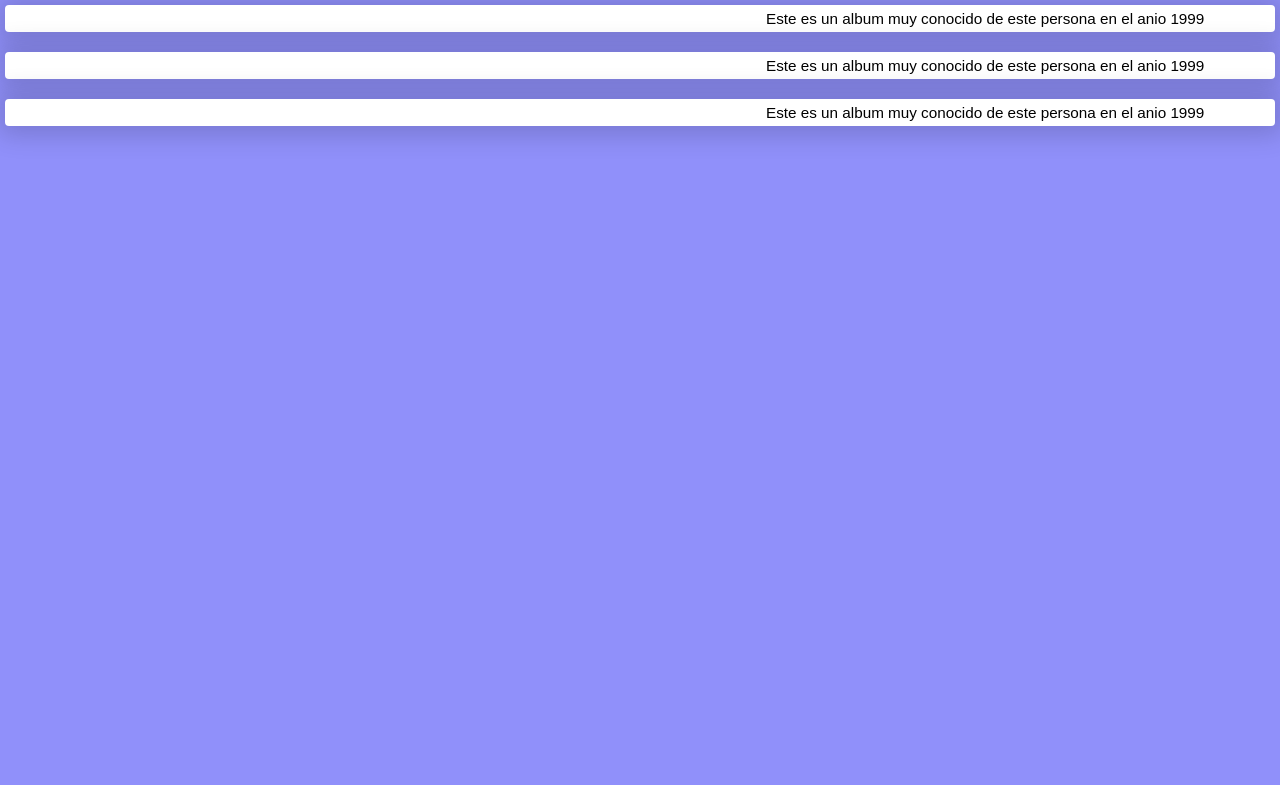
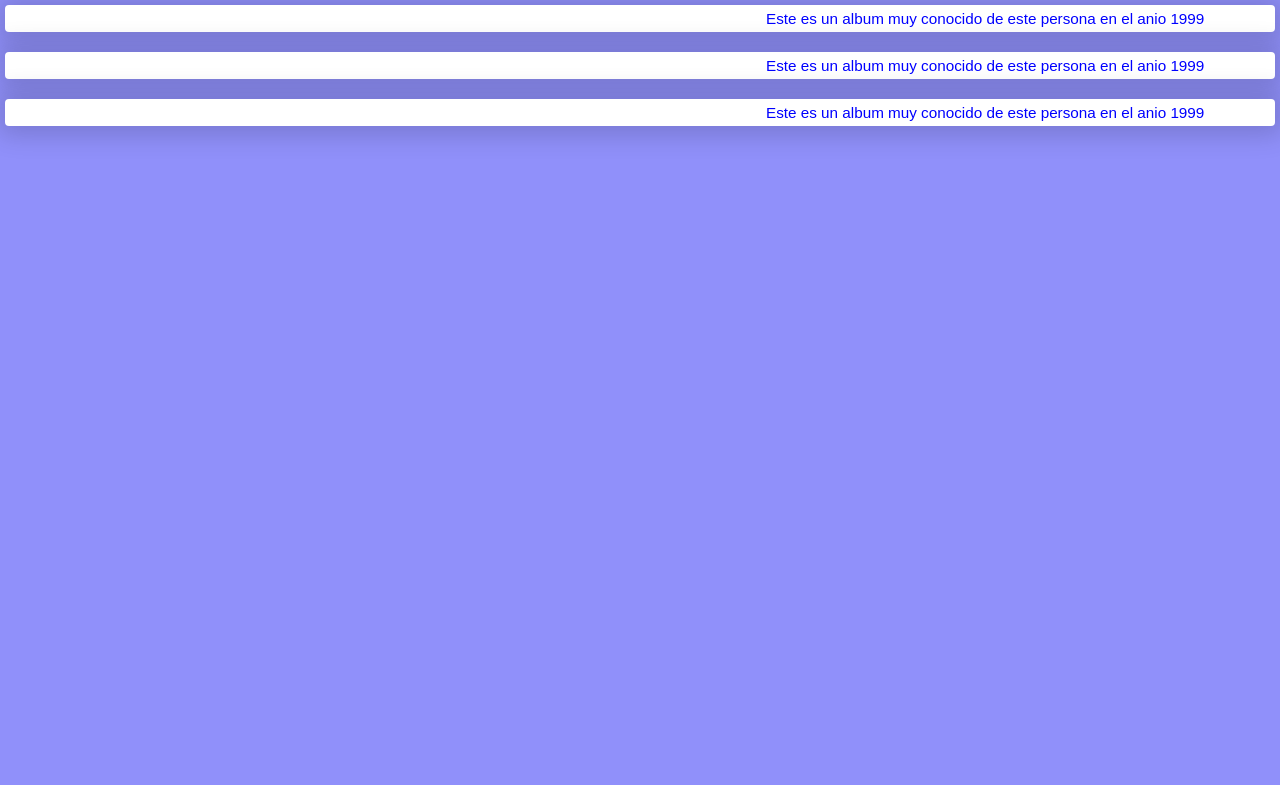
Before and after one commit to halinyer/hyperblog, a plain HTML site: page index.html in a window 1280 px wide. Shown: the part 59-844 px from the top of the page. Drawn offline with Linux system fonts and the light colour scheme.

Commit message:
resolve conflig

```diff
--- a/style/style.css
+++ b/style/style.css
@@ -6,11 +6,7 @@
     font-size: 62.5%;
     font-family: Arial, Helvetica, sans-serif;
     box-sizing: border-box;
-<<<<<<< HEAD
     color: blue;
-=======
-    color: red;
->>>>>>> header
 }
 
 :root {
```
